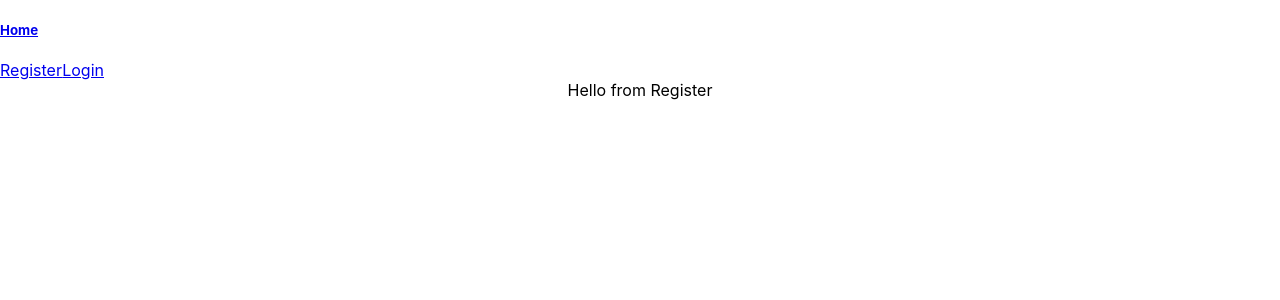
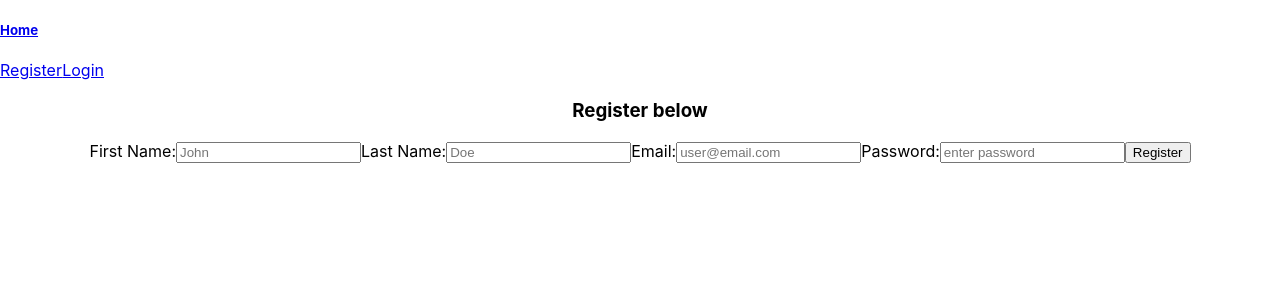
Before and after one commit to dlashinsky/expensify_client, a React (Create React App) app: page /register in a window 1280 px wide. Shown: the top 300 px of the page. Built offline with nearby package versions, Linux system fonts and the light colour scheme.

Commit message:
login and register routes done

```diff
--- a/src/App.js
+++ b/src/App.js
@@ -15,7 +15,10 @@ function App() {
 
   //deletes the jwt from local storage when teh user wants to log out
   const handleLogout = () => {
-    console.log('log the user out')
+    if(localStorage.getItem('jwtToken')){
+      localStorage.removeItem('jwtToken')
+      setCurrentUser(null)
+    }
   }
 
   return (
--- a/src/components/Login.jsx
+++ b/src/components/Login.jsx
@@ -25,19 +25,22 @@ export default function Login(props){
             }
             const response = await axios.post(`${process.env.REACT_APP_SERVER_URL}/api/v1/login`, requestBody)
             //save the JWT to local storage
+            if(response.data.token){
                 const { token } = response.data
                 localStorage.setItem('jwtToken', token)
                 //decode JWT and set the app state to the JWT payload (user info)
                 const decoded = jwt_decode(token)
                 // console.log(decoded)
                 props.setCurrentUser(decoded)
+            }else if(response.data.message){
+                setMessage(response.data.message)
+            }
 
 
         } catch (error) {
             console.log(error)
             // if login fails desplay 404 error from the backend
             if(error.response.status === 400) {
-                setMessage('bad username or password')
             }else{
                 console.error(error)
             }
--- a/src/components/Navbar.jsx
+++ b/src/components/Navbar.jsx
@@ -17,9 +17,6 @@ export default function Navbar(props){
         )
     }
 
-
-
-
     return (
         <div>
 
--- a/src/components/Register.jsx
+++ b/src/components/Register.jsx
@@ -1,7 +1,96 @@
-export default function Register(){
+import { useState } from 'react'
+import axios from 'axios'
+import jwt_decode from 'jwt-decode'
+import { Redirect } from 'react-router-dom'
+import Dashboard from './Dashboard'
+
+export default function Register(props){
+    // some state for the controlled form
+    const [email, setEmail] = useState('')
+    const [firstName, setFirstName] = useState('')
+    const [lastName, setLastName] = useState('')
+    const [password, setPassword] = useState('')
+    //state for a flash message
+    const [message, setMessage] = useState('')
+
+    //handle submit  to create a new user
+    const handleSubmit = async (e) => {
+        try {
+            e.preventDefault()
+            const requestBody = {
+                email: email,
+                password: password,
+                last_name: lastName,
+                first_name: firstName
+            }
+            const response = await axios.post(`${process.env.REACT_APP_SERVER_URL}/api/v1/users`, requestBody)
+            //axios POST call to create a new user in the database
+            if(response.data.token){
+                const { token } = response.data
+                //Set token to local storage
+                localStorage.setItem('jwtToken', token)
+                //decode and set user to the state
+                const decoded = jwt_decode(token)
+                props.setCurrentUser(decoded)
+            }else if(response.data.message){
+                setMessage(response.data.message)
+            }
+
+        } catch (error) {
+            console.log(error)
+        }
+
+    }
+
+    //redirect if the user is logged in
+    if(props.currentUser) return <Redirect to='/dashboard' component={ Dashboard } currentUser={props.currentUser}/>
+
     return (
         <div>
-            Hello from Register
+            <h3>Register below</h3>
+            <p>{message}</p>
+            <form onSubmit={handleSubmit}>
+
+                <label htmlFor="first-name">First Name:</label>
+                <input
+                id="first-name"
+                type='text'
+                placeholder='John'
+                onChange={e => setFirstName(e.target.value)}
+                value={firstName}
+                />
+
+                <label htmlFor="last-name">Last Name:</label>
+                <input
+                id="last-name"
+                type='text'
+                placeholder='Doe'
+                onChange={e => setLastName(e.target.value)}
+                value={lastName}
+                />
+
+
+                <label htmlFor="email-input">Email:</label>
+                <input
+                id="email"
+                type='email'
+                placeholder='user@email.com'
+                onChange={e => setEmail(e.target.value)}
+                value={email}
+                />
+
+                <label htmlFor="password">Password:</label>
+                <input
+                id="password"
+                type='password'
+                placeholder='enter password'
+                onChange={e => setPassword(e.target.value)}
+                value={password}
+                />
+
+                <input type="submit" value='Register'/>
+
+            </form>
 
         </div>
     )
```
Lines whose indentation alone changed are shown as unchanged.
